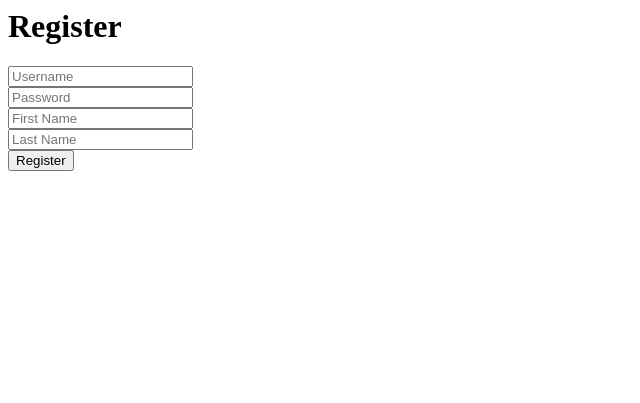
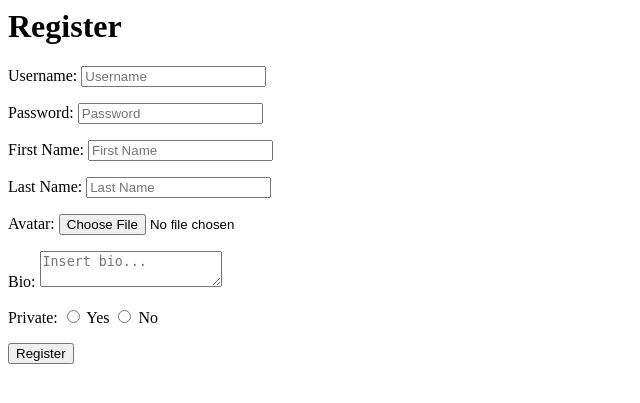
Before and after one commit to salmansiraj/Finstagram, a Flask app: page /register in a window 1280 px wide. Shown: the top 403 px of the page, without its empty margins (0-640 px from the left). Run offline with Flask 2, Linux system fonts and the light colour scheme.

Commit message:
register

```diff
--- a/app.py
+++ b/app.py
@@ -154,17 +154,26 @@ def loginAuth():
 @app.route("/registerAuth", methods=["POST"])
 def registerAuth():
     if request.form:
+        image_file = request.files.get("profilePic", "")
+        # image_name = image_file.filename
+        # filepath = os.path.join(IMAGES_DIR, image_name)
+        # image_file.save(filepath)
         requestData = request.form
         username = requestData["username"]
         plaintextPasword = requestData["password"]
         hashedPassword = hashlib.sha256(plaintextPasword.encode("utf-8")).hexdigest()
         firstName = requestData["fname"]
         lastName = requestData["lname"]
-
+        bio = requestData["bio"]
+        private = request.form.get("private")
+        if (private=='yes'):
+            private = 1
+        else:
+            private = 0
         try:
             with connection.cursor() as cursor:
-                query = "INSERT INTO person (username, password, fname, lname) VALUES (%s, %s, %s, %s)"
-                cursor.execute(query, (username, hashedPassword, firstName, lastName))
+                query = "INSERT INTO person (username, password, fname, lname, avatar, bio, isPrivate) VALUES (%s, %s, %s, %s, %s, %s, %r)"
+                cursor.execute(query, (username, hashedPassword, firstName, lastName, 'image_name', bio, private))
         except pymysql.err.IntegrityError:
             error = "%s is already taken." % (username)
             return render_template('register.html', error=error)
@@ -253,9 +262,8 @@ def taggedStatus():
     # return render_template("notifications.html", username=session["username"])
 
 
-
-
 @app.route("/createGroup", methods=["POST"])
+@login_required
 def createGroup():
     if request.form:
         requestData = request.form
@@ -271,6 +279,7 @@ def createGroup():
         return render_template("groups.html", message=message, username=session["username"])
 
 @app.route("/addMember", methods=["POST"])
+@login_required
 def addMember():
     if request.form:
         requestData = request.form
@@ -290,6 +299,7 @@ def addMember():
         return render_template("groups.html", message=message, username=session["username"])
 
 @app.route("/follow", methods=["POST"])
+@login_required
 def follow():
     if request.form:
         requestData = request.form
--- a/templates/register.html
+++ b/templates/register.html
@@ -6,14 +6,35 @@
         <h1>Register</h1>
         <div>
             <form action="/registerAuth" method="post">
+                <p>
+                  Username:
                 <input type="text" name="username" placeholder="Username" required/>
-                <br/>
+                <br/></p>
+                <p>
+                  Password:
                 <input type="password" name="password" placeholder="Password" required/>
-                <br/>
+                <br/></p>
+                <p>
+                  First Name:
                 <input type="text" name="fname" placeholder="First Name" required/>
-                <br/>
+                <br/></p>
+                <p>
+                  Last Name:
                 <input type="text" name="lname" placeholder="Last Name" required/>
-                <br/>
+                <br/></p>
+                <p>
+                  Avatar:
+                <input type="file" name="profilePic" accept="image/*"><br/>
+                </p>
+                <p>
+                  Bio:
+                <textarea name="bio" placeholder="Insert bio..."></textarea>
+                <br/></p>
+
+                <p>
+                  Private: <input type="radio" name="private" value="yes"> Yes
+                           <input type="radio" name="private" value="no"> No
+                <br/></p>
                 <input type="submit" value="Register">
             </form>
         </div>
```
